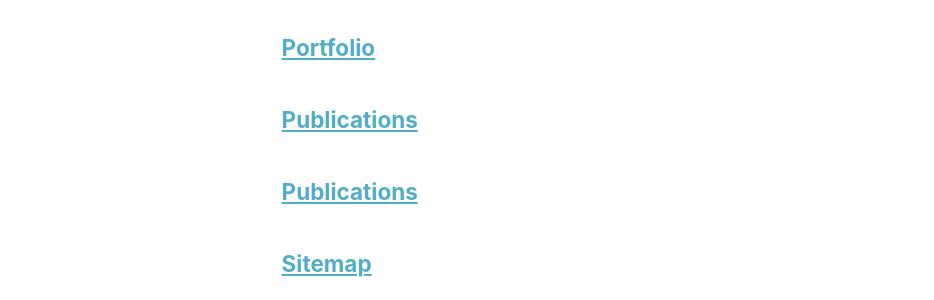
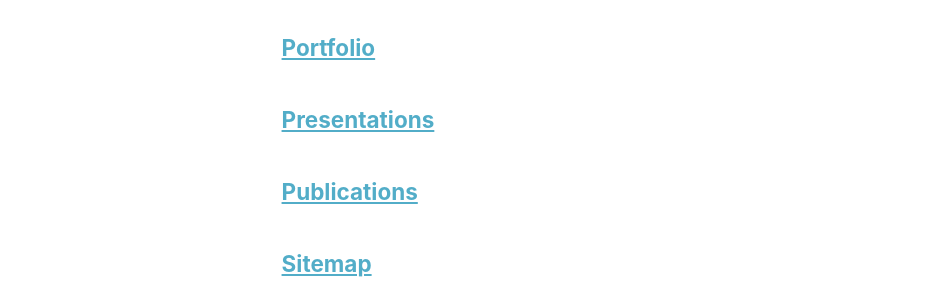
Before and after one commit to Xiao-Jiang-22/Xiao-Jiang-22.github.io, a Jekyll site: the page built from _pages/page-archive.html, in a window 1280 px wide and 900 px high, scrolled down 776 px. Shown: the part 154-454 px from the top of the window, without its empty margins (0-934 px from the left). Built offline with Jekyll 4.4.1, drawn with Linux system fonts in a browser that asks for light colours; a script bundle is joined from its source files by our own code; library files that are not in the unit come from our copies.

Commit message:
Update presentations.html

```diff
--- a/_pages/presentations.html
+++ b/_pages/presentations.html
@@ -1,7 +1,7 @@
 ---
 layout: archive
-title: "Publications"
-permalink: /publications/
+title: "Presentations"
+permalink: /presentations/
 author_profile: true
 ---
 
```
